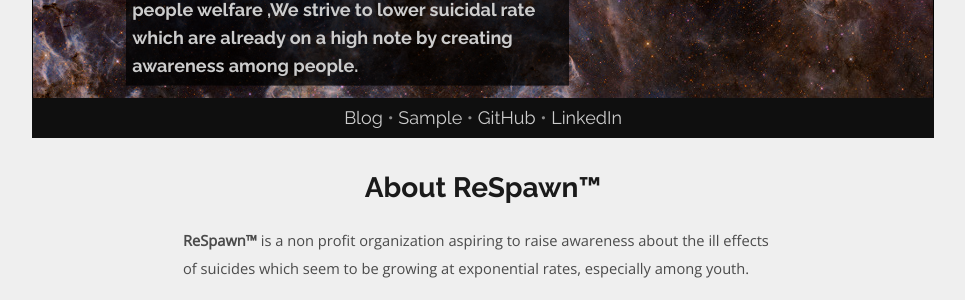
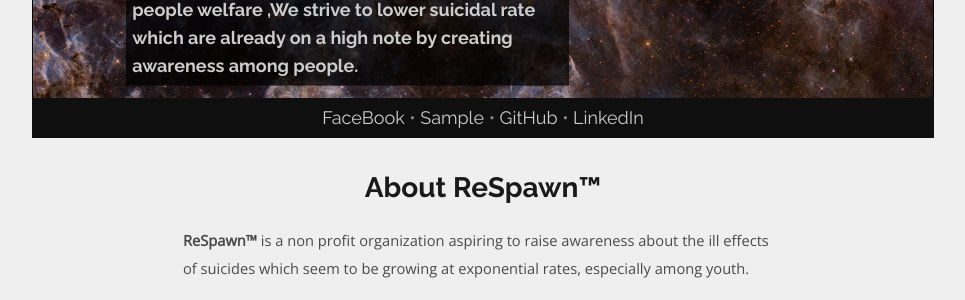
Before and after one commit to ezrasavard/ezora-jekyll-theme, a Jekyll site: the page built from index.html, in a window 1280 px wide and 900 px high. Shown: the part 143-443 px from the top of the window, without its empty margins (157-1122 px from the left). Built offline with Jekyll 4.4.1, drawn with Linux system fonts in a browser that asks for light colours; the list of posts is cut into pages by our own code.

Commit message:
Update navbar.html

```diff
--- a/_includes/navbar.html
+++ b/_includes/navbar.html
@@ -1,5 +1,5 @@
 <nav>
-    <a href="{{ site.baseurl }}/">Blog</a>
+    <a href="https://www.facebook.com/ReSpawn-1922108881378226/">FaceBook</a>
     {% for pages in site.pages %}
         {% if pages.title != "Home" %}
             <span class="separator">&bull;</span>
```
